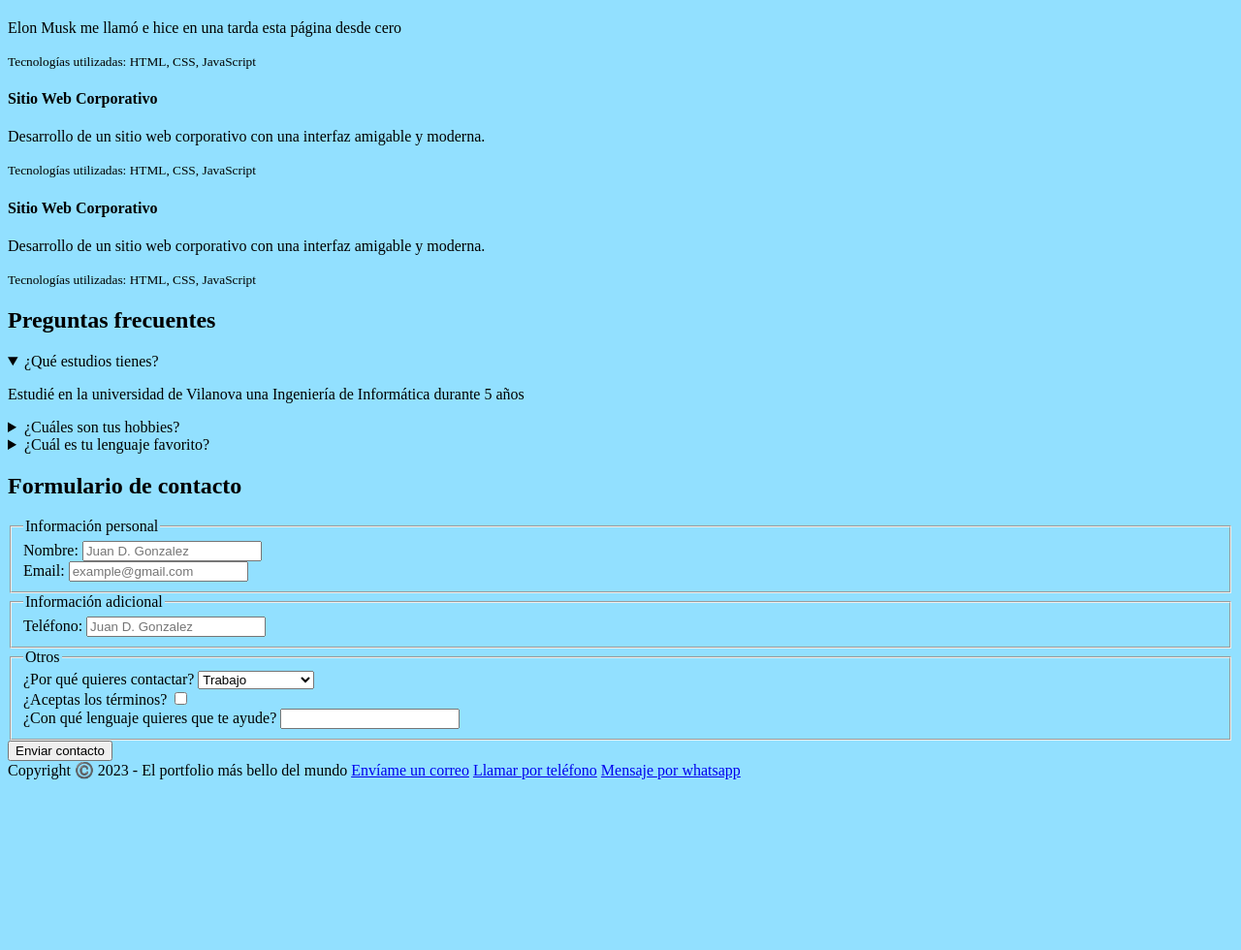
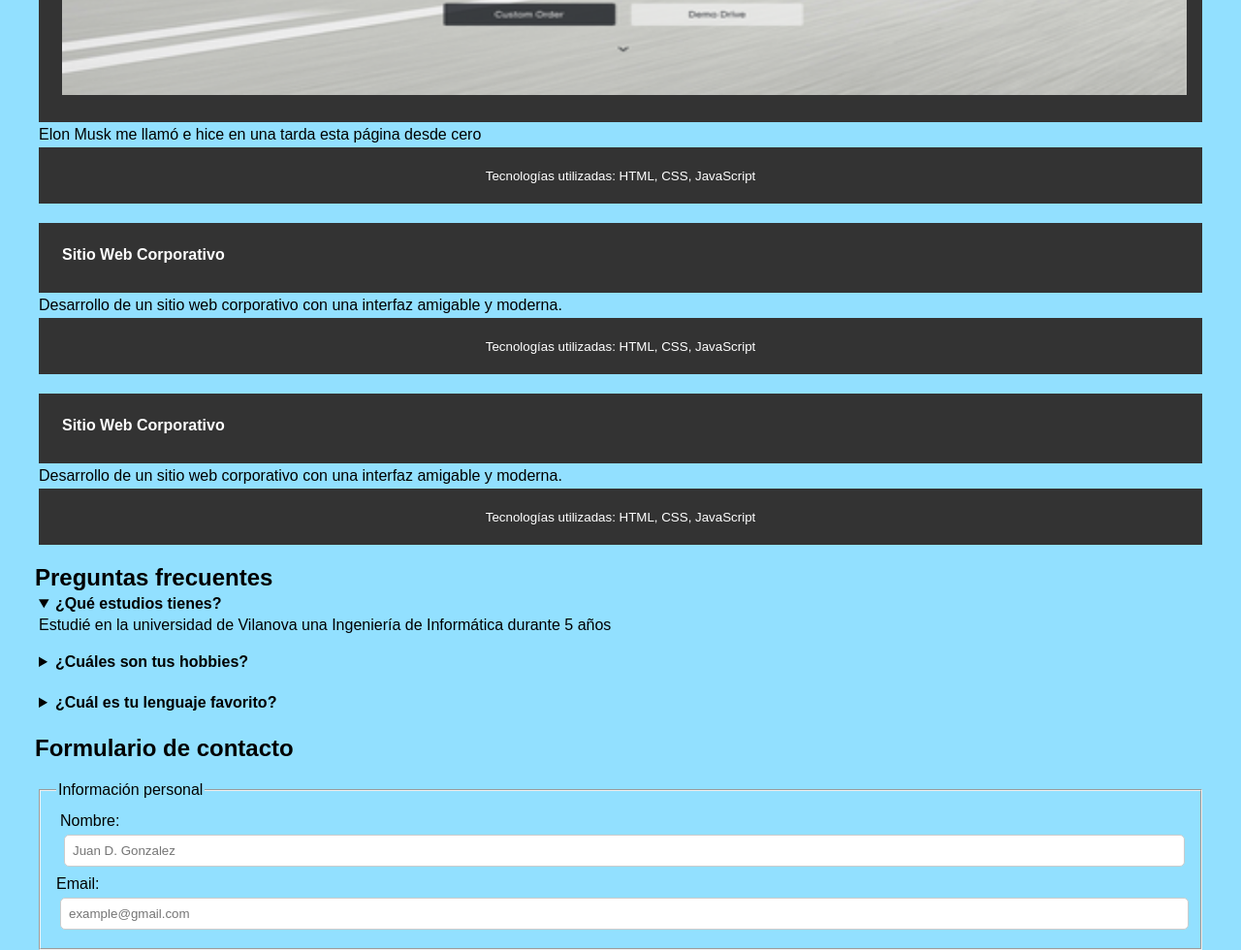
Before and after one commit to jdgonzalez03/learning-html-css, a plain HTML site: page index.html in a window 1280 px wide. Shown: the part 1400-2380 px from the top of the page at 97% size. Before the commit the page ends 2212 px from the top, so only its background shows below. Drawn offline with Linux system fonts and the light colour scheme.

Commit message:
Add some styles...

```diff
--- a/index.html
+++ b/index.html
@@ -5,7 +5,7 @@
   <meta charset="utf-8"> <!-- codificacion -->
   <meta name="viewport" content="width=device-width">
   <title>👨‍💻 Portfolio Juan Gonzalez - Estudiante de ingenieria apasionado por el software</title>
-
+  <link rel="stylesheet" href="styles.css">
   <meta name="description" content="Estudiante de ingenieria apasionado por el software">
 
   <!-- OPEN GRAPH -->
--- /dev/null
+++ b/styles.css
@@ -0,0 +1,124 @@
+/* Estilos generales */
+*{
+    margin: 4px;
+}
+body {
+    font-family: Arial, sans-serif;
+    background-color: rgba(135, 221, 255, 0.9);
+    margin: 0;
+    padding: 0;
+  }
+
+  header {
+    background-color: #333;
+    color: white;
+    padding: 20px;
+  }
+
+  nav {
+    display: flex;
+    justify-content: space-around;
+  }
+
+  nav a {
+    color: white;
+    text-decoration: none;
+  }
+
+  main {
+    padding: 20px;
+  }
+
+  /* Estilos para la sección de Experiencia */
+  #experiencia {
+    margin-top: 40px;
+  }
+
+  .list-item {
+    list-style-type: none;
+    font-weight: bold;
+  }
+
+  /* Estilos para la sección de Proyectos realizados */
+  aside {
+    background-color: #f4f4f4;
+    padding: 20px;
+  }
+
+  aside h3 {
+    margin-bottom: 10px;
+  }
+
+  aside ol {
+    padding-left: 20px;
+  }
+
+  /* Estilos para los artículos de proyectos */
+  article {
+    margin-bottom: 20px;
+  }
+
+  article h4 {
+    margin-bottom: 10px;
+  }
+
+  article img {
+    width: 100%;
+  }
+
+  /* Estilos para la sección de Preguntas frecuentes */
+  details {
+    margin-bottom: 20px;
+  }
+
+  details summary {
+    font-weight: bold;
+    cursor: pointer;
+  }
+
+  /* Estilos para el formulario de contacto */
+  form {
+    margin-top: 20px;
+  }
+
+  fieldset {
+    margin-bottom: 20px;
+  }
+
+  label {
+    display: block;
+    margin-bottom: 5px;
+  }
+
+  input[type="text"],
+  input[type="email"],
+  input[type="tel"],
+  select {
+    width: 100%;
+    padding: 8px;
+    margin-top: 5px;
+    border: 1px solid #ccc;
+    border-radius: 5px;
+    box-sizing: border-box;
+  }
+
+  button {
+    background-color: #333;
+    color: white;
+    padding: 10px 20px;
+    border: none;
+    border-radius: 5px;
+    cursor: pointer;
+  }
+
+  button:hover {
+    background-color: #555;
+  }
+
+  /* Estilos para el footer */
+  footer {
+    background-color: #333;
+    color: white;
+    padding: 20px;
+    text-align: center;
+  }
```
